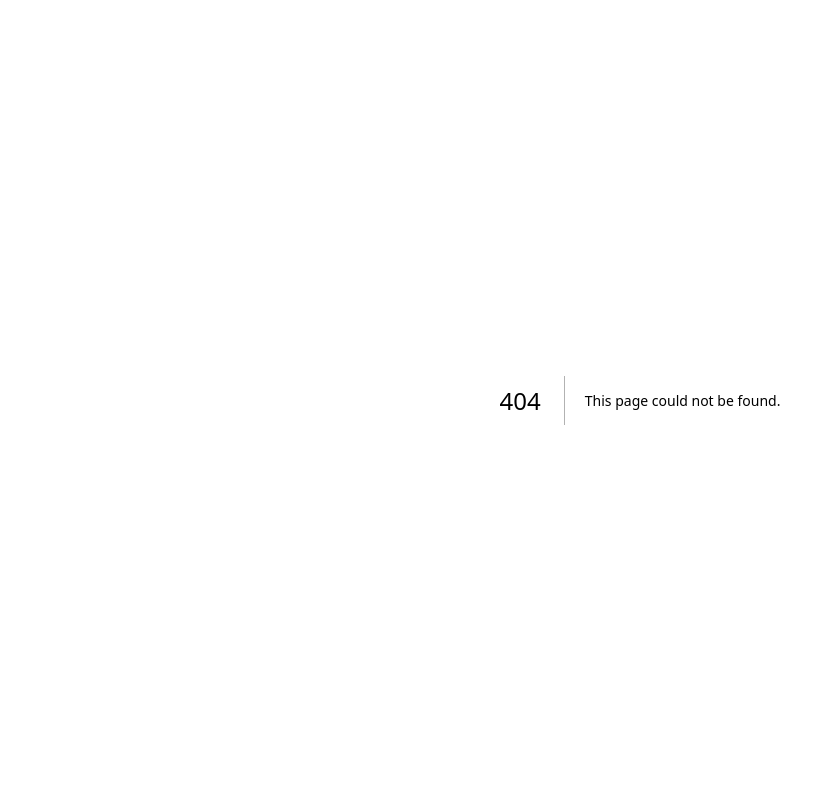
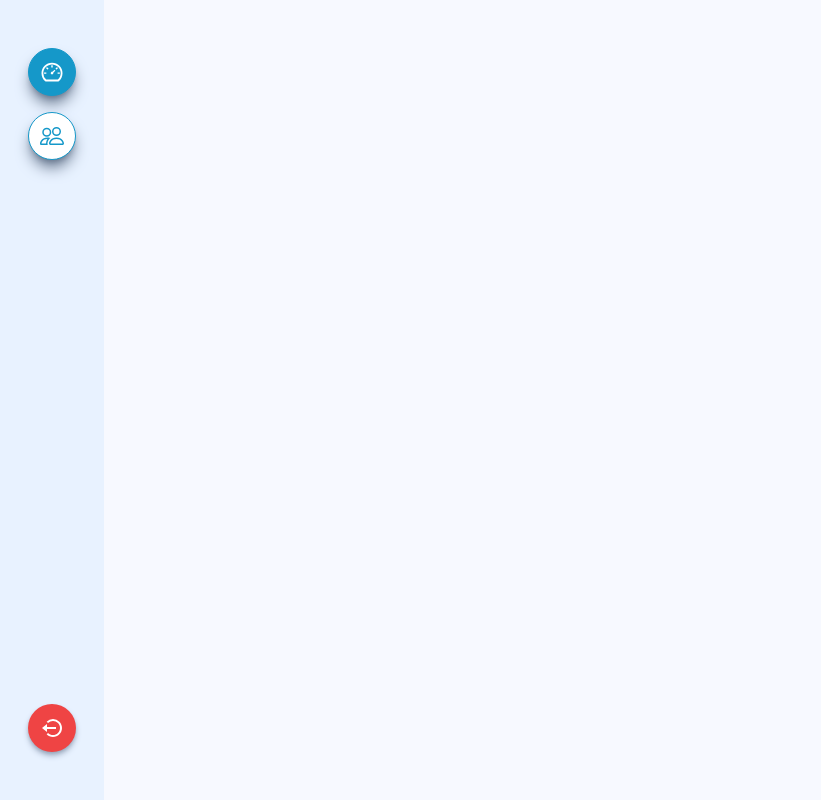
Before and after one commit to ardhptr21/argon, a Next.js app: page /dashboard in a window 1280 px wide. Before the commit this address had no page. Shown: the whole page, without its empty margins (0-821 px from the left). Built offline with nearby package versions, Linux system fonts and the light colour scheme.

Commit message:
feat: create sidenav

```diff
--- /dev/null
+++ b/src/app/dashboard/layout.tsx
@@ -0,0 +1,11 @@
+import Sidenav from '@/components/organisms/Sidenav';
+import { PropsWithChildren } from 'react';
+
+export default function layout({ children }: PropsWithChildren) {
+  return (
+    <div className='flex'>
+      <Sidenav />
+      <main className='w-full overflow-y-auto max-h-screen min-h-screen p-12 bg-background'>{children}</main>
+    </div>
+  );
+}
--- /dev/null
+++ b/src/app/dashboard/page.tsx
@@ -0,0 +1,3 @@
+export default function page() {
+  return <></>;
+}
--- a/src/app/page.tsx
+++ /dev/null
@@ -1,3 +0,0 @@
-export default function Home() {
-  return <main></main>;
-}
--- /dev/null
+++ b/src/components/atoms/sidenav/SidenavItem.tsx
@@ -0,0 +1,27 @@
+import { clsx } from 'clsx';
+import Link from 'next/link';
+import { AnchorHTMLAttributes } from 'react';
+import { IconType } from 'react-icons';
+
+interface IProps extends AnchorHTMLAttributes<HTMLAnchorElement> {
+  icon: IconType;
+  active?: boolean;
+  href: string;
+}
+
+export default function SidenavItem({ icon: Icon, active, ...props }: IProps) {
+  return (
+    <Link
+      {...props}
+      className={clsx([
+        'p-2 rounded-full h-12 w-12 flex items-center justify-center shadow-slate-500 shadow-lg border border-primary',
+        {
+          'bg-primary text-white': active,
+          'bg-white text-primary': !active,
+        },
+      ])}
+    >
+      <Icon size={24} />
+    </Link>
+  );
+}
--- /dev/null
+++ b/src/components/organisms/Sidenav.tsx
@@ -0,0 +1,20 @@
+import { AiOutlineDashboard } from 'react-icons/ai';
+import { BiLogOutCircle } from 'react-icons/bi';
+import { BsPeople } from 'react-icons/bs';
+import SidenavItem from '../atoms/sidenav/SidenavItem';
+
+export default function Sidenav() {
+  return (
+    <aside className='h-screen max-w-max bg-blue-light flex flex-col justify-between py-12 px-7'>
+      <div className='flex flex-col gap-4'>
+        <SidenavItem href='#' active icon={AiOutlineDashboard} />
+        <SidenavItem href='#' icon={BsPeople} />
+      </div>
+      <div>
+        <button className='h-12 w-12 bg-red-500 rounded-full shadow-slate-400 shadow-md flex items-center justify-center text-white'>
+          <BiLogOutCircle size={24} />
+        </button>
+      </div>
+    </aside>
+  );
+}
--- a/tailwind.config.ts
+++ b/tailwind.config.ts
@@ -11,25 +11,28 @@ const config: Config = {
       colors: {
         primary: {
           DEFAULT: '#1598C9',
-          50: '#E0F3F8',
-          500: '#1598C9',
-          800: '#258DB5',
-          900: '#006996',
+          light: '#E0F3F8',
+          deep: '#258DB5',
+          dark: '#006996',
         },
         secondary: {
           DEFAULT: '#009678',
-          50: '#B2DFD4',
-          500: '#009678',
-          800: '#00795D',
-          900: '#004D34',
+          light: '#B2DFD4',
+
+          deep: '#00795D',
+          dark: '#004D34',
         },
         tertiary: {
           DEFAULT: '#533BBB',
-          50: '#CDC3EA',
-          500: '#533BBB',
-          800: '#392FAC',
-          900: '#001E96',
+          light: '#CDC3EA',
+
+          deep: '#392FAC',
+          dark: '#001E96',
         },
+        blue: {
+          light: '#E8F2FF',
+        },
+        background: '#F7F9FF',
       },
     },
   },
```
Also changed, not shown: package.json (+6 -4 lines), 1 other file (tests, documents, lock files or other folders).
